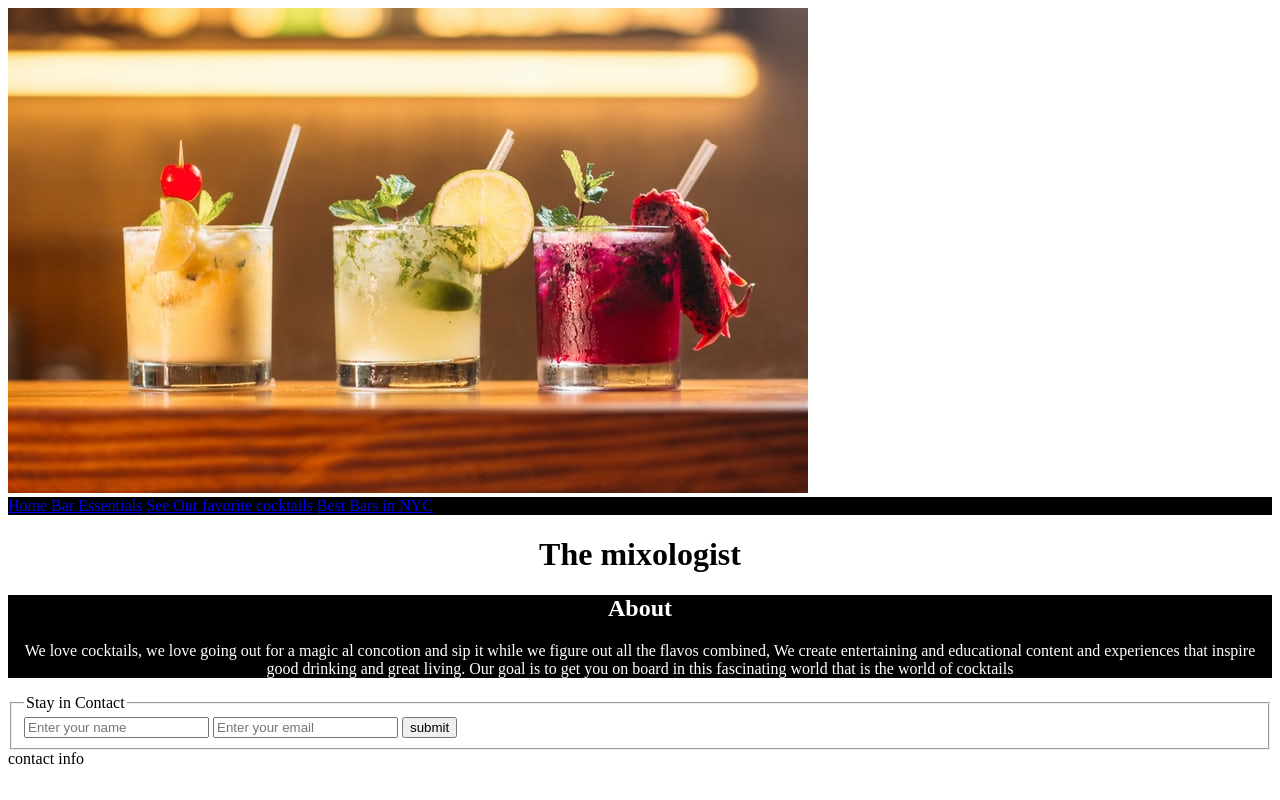
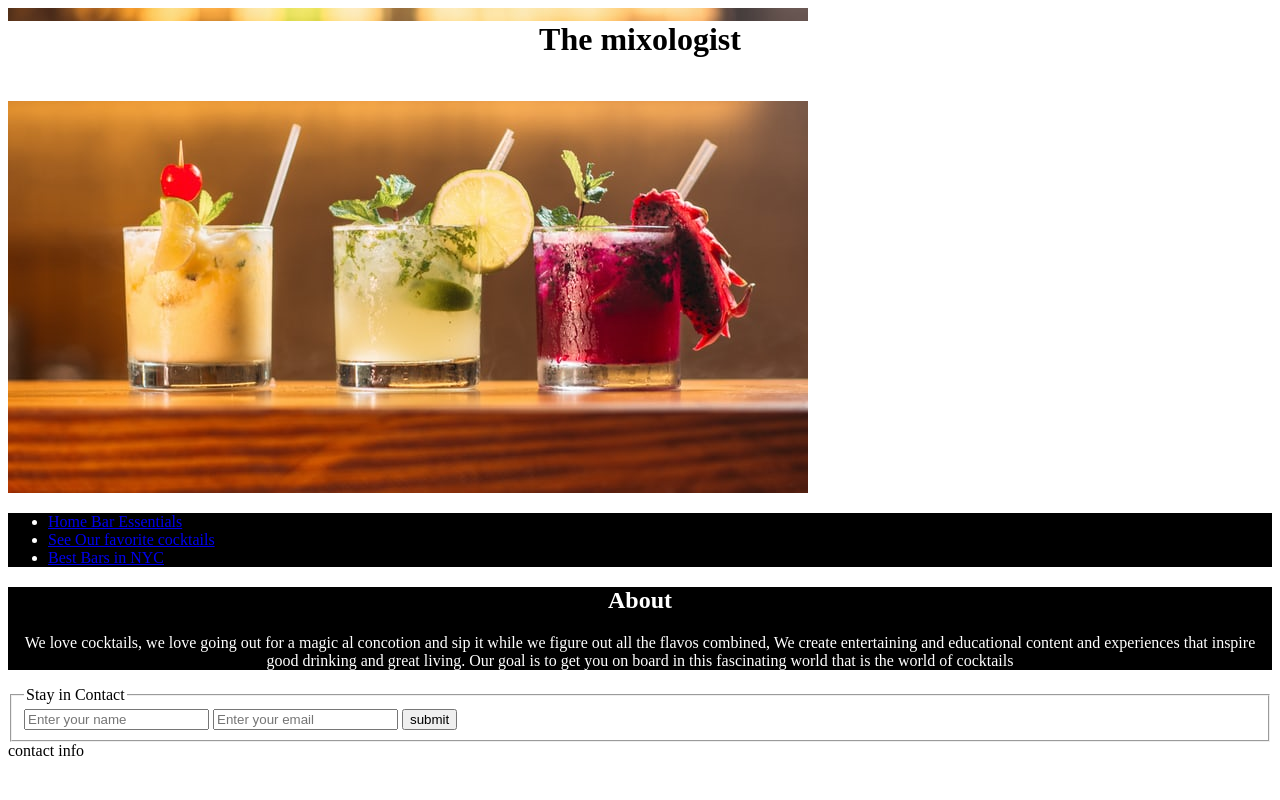
Before and after one commit to prodigos/project1, a plain HTML site: page mainPage/index.html in a window 1280 px wide. Drawn offline with Linux system fonts and the light colour scheme.

Commit message:
adjusted pics sizes

```diff
--- a/mainPage/css/master.css
+++ b/mainPage/css/master.css
@@ -6,7 +6,9 @@
 
 } */
 
-.essentials, .flex-container2, .flex-container3 {
+.essentials,
+.flex-container2,
+.flex-container3 {
   margin: 50px;
   border: 2px black solid;
   padding: 10px;
@@ -15,8 +17,13 @@
 
 header > h1 {
   text-align: center;
+  background-color: white;
+  position: fixed;
+  top: 0;
+  left: 0;
+  right: 0;
+  height: 80px;
 }
-
 
 .flex-container2 img {
   display: flex;
@@ -36,7 +43,7 @@ header > h1 {
 
 nav {
   background-color: black;
-    color: white
+  color: white;
 }
 
 figure > img {
@@ -47,3 +54,7 @@ figure > img {
   width: 500px;
   display: flex;
 }
+
+#tragosImage > img {
+    height: 100%
+}
--- a/mainPage/index.html
+++ b/mainPage/index.html
@@ -7,13 +7,15 @@
     <link rel="stylesheet" href="css/master.css">
 </head>
 <body>
-    <div>
+    <div id="tragosImage">
         <img src="tragos.jpeg" alt="drinks image"></img>
     </div>
      <nav>
-        <a target="_self" href="../page2/index.html">Home Bar Essentials</a>
-        <a href="../page1/index.html">See Our favorite cocktails</a>
-         <a href="../page3/index.html" target="_blank">Best Bars in NYC</a>
+         <ul>
+             <li> <a target="_self" href="../page2/index.html">Home Bar Essentials</a></li>
+             <li><a href="../page1/index.html">See Our favorite cocktails</a></li>
+             <li><a href="../page3/index.html" target="_blank">Best Bars in NYC</a></li>
+         </ul>
     </nav>
     <header>
         <h1>The mixologist</h1>
```
Lines whose indentation alone changed are shown as unchanged.
